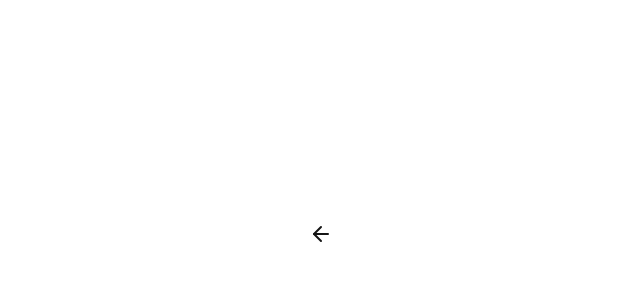
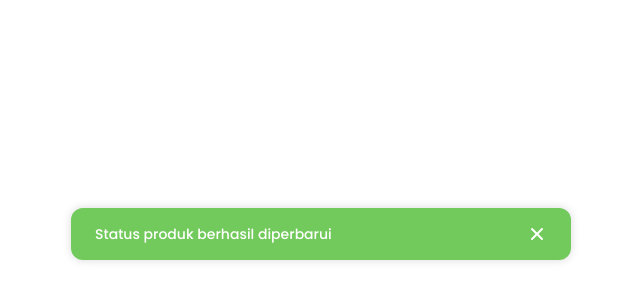
Before and after one commit to WhiteClover4/SecondHand-FE, a React (Create React App) app: page / in a window 1280 px wide. Shown: the part 166-466 px from the top of the page, without its empty margins (319-959 px from the left). Built offline with nearby package versions, Linux system fonts and the light colour scheme.

Commit message:
feat: add alert

```diff
--- a/src/App.js
+++ b/src/App.js
@@ -1,9 +1,9 @@
-import { BackButton } from "./components/button";
+import { PrimaryAlert } from "./components/alert";
 
 function App() {
   return (
     <div className="w-screen h-screen grid place-items-center px-[135px]">
-      <BackButton />
+      <PrimaryAlert>Status produk berhasil diperbarui</PrimaryAlert>
     </div>
   );
 }
--- /dev/null
+++ b/src/components/alert/PrimaryAlert.js
@@ -0,0 +1,20 @@
+import React from "react";
+import { XIcon } from "../icon";
+
+export default function PrimaryAlert({
+  bgColor = "bg-alert-success",
+  children,
+}) {
+  return (
+    <div
+      className={`${bgColor} w-[500px] px-6 py-4 flex items-center justify-between space-x-4 shadow-high rounded-xl`}
+    >
+      <span className="text-body-14 font-medium text-neutral-01">
+        {children}
+      </span>
+      <button type="button">
+        <XIcon className="w-5 h-5 text-neutral-01" />
+      </button>
+    </div>
+  );
+}
--- /dev/null
+++ b/src/components/alert/index.js
@@ -0,0 +1,3 @@
+import PrimaryAlert from "./PrimaryAlert";
+
+export { PrimaryAlert };
--- /dev/null
+++ b/src/components/icon/XIcon.js
@@ -0,0 +1,25 @@
+export default function XIcon({ className }) {
+  return (
+    <svg
+      className={className}
+      viewBox="0 0 20 20"
+      fill="none"
+      xmlns="http://www.w3.org/2000/svg"
+    >
+      <path
+        d="M15 5L5 15"
+        stroke="currentColor"
+        stroke-width="2"
+        stroke-linecap="round"
+        stroke-linejoin="round"
+      />
+      <path
+        d="M5 5L15 15"
+        stroke="currentColor"
+        stroke-width="2"
+        stroke-linecap="round"
+        stroke-linejoin="round"
+      />
+    </svg>
+  );
+}
--- a/src/components/icon/index.js
+++ b/src/components/icon/index.js
@@ -3,5 +3,6 @@ import EyeIcon from "./EyeIcon";
 import EyeOffIcon from "./EyeOffIcon";
 import SearchIcon from "./SearchIcon";
 import ArrowLeftIcon from "./ArrowLeftIcon";
+import XIcon from "./XIcon";
 
-export { HeartIcon, EyeIcon, EyeOffIcon, SearchIcon, ArrowLeftIcon };
+export { HeartIcon, EyeIcon, EyeOffIcon, SearchIcon, ArrowLeftIcon, XIcon };
--- a/src/components/input/SearchInput.js
+++ b/src/components/input/SearchInput.js
@@ -3,7 +3,7 @@ import { SearchIcon } from "../icon";
 
 export default function SearchInput({ ...rest }) {
   return (
-    <div className="relative">
+    <div className="relative w-[444px]">
       <input
         {...rest}
         className="w-full py-[14px] px-6 pr-16 rounded-2xl bg-[#EEEEEE] text-body-14 placeholder:text-neutral-03"
```
